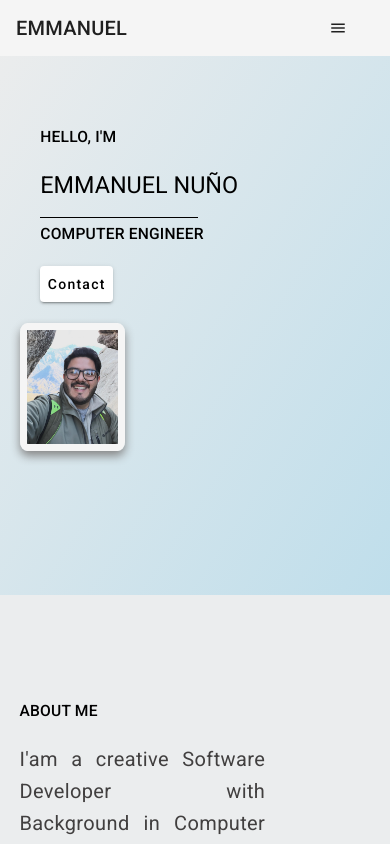
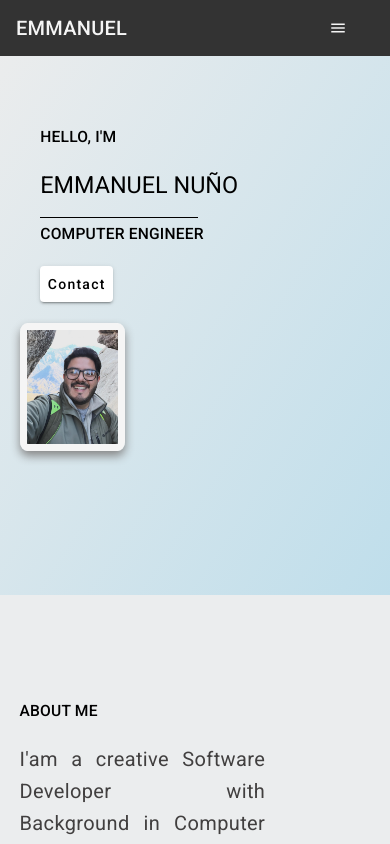
Before and after one commit to emmanuelnunoe/emmanuelnunoe, an Angular app in the folder website/emmanuelnuno/: page / in a window 390 px wide. Shown: the top 844 px of the page. Built offline with nearby package versions, Linux system fonts and the light colour scheme.

Commit message:
added black color to the mobile screen size toolbar

```diff
--- a/website/emmanuelnuno/src/styles.css
+++ b/website/emmanuelnuno/src/styles.css
@@ -50,7 +50,7 @@ h2 {
 mat-toolbar {
   position: fixed;
   top: 0;
-  z-index:1
+  z-index:1;
 }
 
 
@@ -65,4 +65,10 @@ mat-toolbar {
     .row{
         display:block;
     }
+
+    mat-toolbar{
+       background-color:#333 !important;
+       color:whitesmoke !important;
+       transition: ease-in 0.3s !important;
+    }
 }
```
